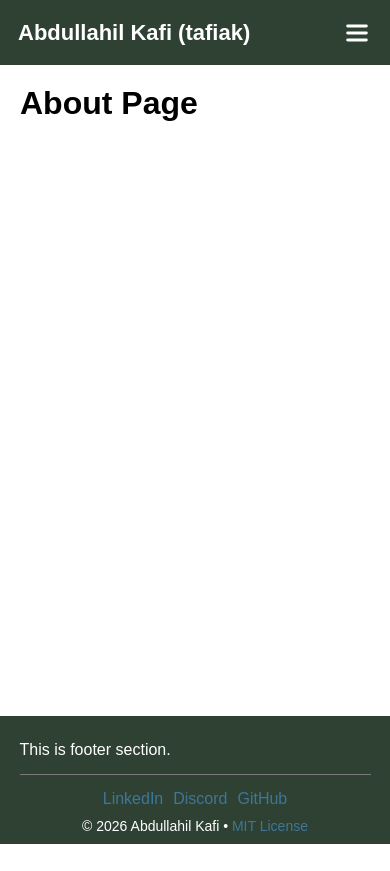
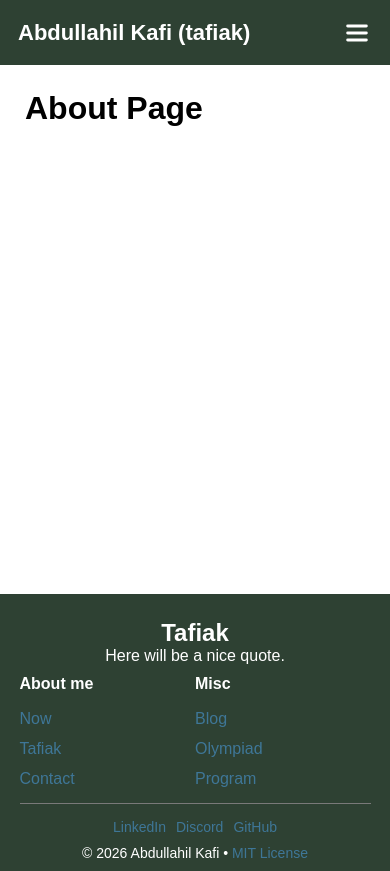
Before and after one commit to Tafi-ak/tafiak-web, a Next.js app: page / in a window 390 px wide. Before the commit the page ends 844 px from the top, so only its background shows below. Built offline with nearby package versions, Linux system fonts and the light colour scheme.

Commit message:
updated footer

```diff
--- a/src/app/globals.css
+++ b/src/app/globals.css
@@ -29,6 +29,11 @@ footer {
 }
 
 
+footer a{
+  color: #4896d2a2;
+}
+
+
 
 .footer-line {
   border: none;
@@ -48,9 +53,7 @@ footer {
   justify-content: space-between;
 }
 
-.footer-license-div a{
-  color: #4896d2a2;
-}
+
 
 
 
@@ -64,7 +67,7 @@ footer {
 .footer-social-links{
   display: flex;
   gap: 10px;
-
+  font-size: 14px;
 }
 
 
@@ -73,7 +76,51 @@ footer {
 .footer-main-content{
   width: 90%;
   margin: 25px auto 15px;
+  display: flex;
 }
+
+
+
+
+.footer-brand{
+  width: 60%;
+}
+
+
+.footer-nav-stuffs{
+  width: 40%;
+  display: flex;
+  list-style: none;
+}
+
+.footer-nav-things-1, .footer-nav-things-2{
+  width: 50%;
+}
+
+
+.footer-nav-things-1 nav, .footer-nav-things-2 nav{
+  display: grid;
+  gap: 10px 0px;
+  margin-top: 17px;
+}
+
+
+
+
+
+
+
+
+
+
+
+
+
+
+
+
+
+
 
 
 
@@ -102,14 +149,27 @@ header a:hover, footer a:hover{
 
 
 
+
+
+
+
+
+
+
+
+
+
+
+
+
+
+
 main{
-    padding: 20px;
+    padding: 25px;
     box-sizing: border-box;
     width: 100%;
     min-height: calc(100vh - 65px - 250px);
 }
-
-
 
 
 
@@ -235,6 +295,7 @@ main{
 
 
 @media (max-width: 640px) {
+  /* footer copyright, social-links */
   .footer-license-div {
     flex-direction: column-reverse;
     align-items: center;
@@ -250,4 +311,24 @@ main{
     justify-content: center;
     gap: 10px;
   }
+
+
+
+
+  /* footer brand, nav-stuffs */
+  .footer-brand{
+    width: 100%;
+    text-align: center;
+  }
+  .footer-nav-stuffs{
+    width: 100%;
+  }
+  .footer-main-content{
+    flex-direction: column;
+    gap: 10px;
+  }
+  .footer-nav-things-1 nav, .footer-nav-things-2 nav{
+    justify-items: start;
+    gap: 12px 40px;
+  }
 }
--- a/src/components/Footer.tsx
+++ b/src/components/Footer.tsx
@@ -15,7 +15,33 @@ export default function Footer() {
     <footer>
 
       <div className="footer-main-content">
-        This is footer section.
+        <div className="footer-brand">
+          <h2>Tafiak</h2>
+          Here will be a nice quote.
+        </div>
+
+        <div className="footer-nav-stuffs">
+          <div className="footer-nav-things-1">
+            <h4>About me</h4>
+            <nav>
+              <li><Link href="/now">Now</Link></li>
+              <li><Link href="/tafiak">Tafiak</Link></li>
+
+              <li><Link href="/contact">Contact</Link></li>
+
+            </nav>
+          </div>
+
+          <div className="footer-nav-things-2">
+            <h4>Misc</h4>
+            <nav>
+              <li><Link href="/blog">Blog</Link></li>
+              <li><Link href="/olympiad">Olympiad</Link></li>
+              <li><Link href="/program">Program</Link></li>
+            </nav>
+          </div>
+
+        </div>
       </div>
 
       <hr className="footer-line"/>
```
